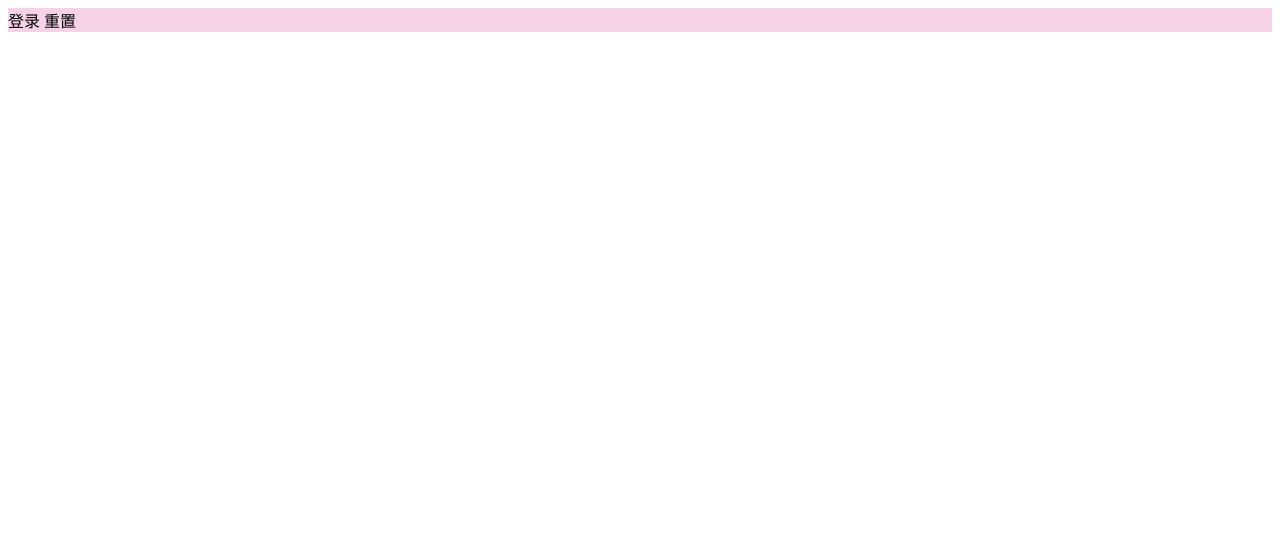
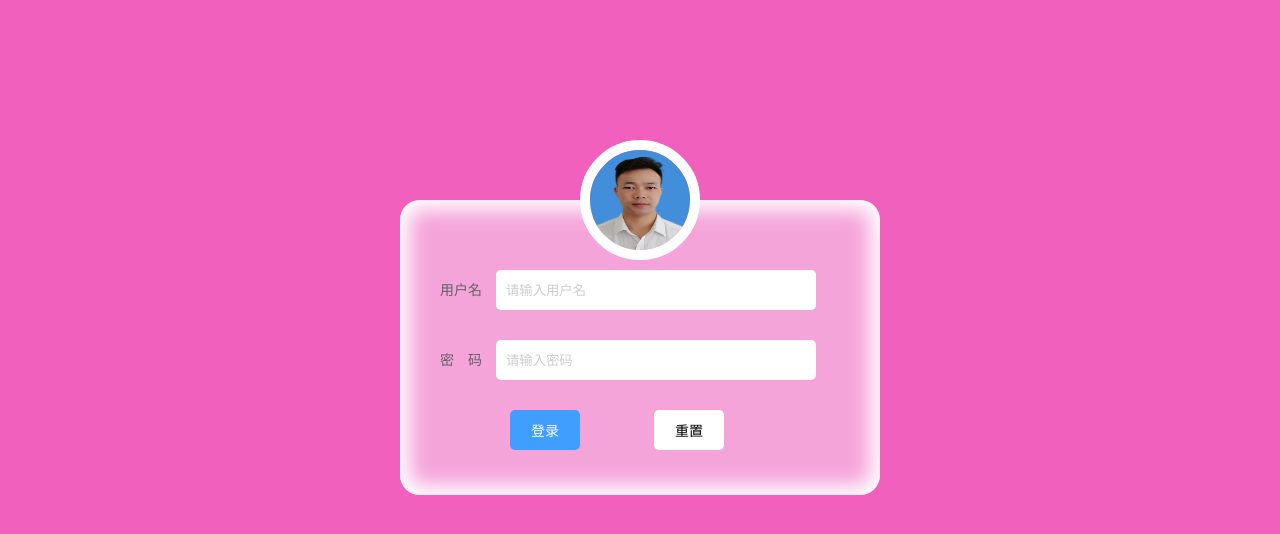
Before and after one commit to corlme/corlme.github.io, a plain HTML site: page index.html in a window 1280 px wide. Drawn offline with Linux system fonts and the light colour scheme.

Commit message:
登录界面

```diff
--- a/index.html
+++ b/index.html
@@ -5,13 +5,12 @@
     <meta name="viewport" content="width=device-width, initial-scale=1.0" />
     <meta http-equiv="X-UA-Compatible" content="ie=edge" />
     <title>登录页</title>
+    <link rel="icon" href="wjf.jpg" />
     <style>
+      body {
+        background-color: rgb(241, 96, 188);
+      }
       .login {
-        height: 100%;
-        overflow: hidden;
-        background-color: rgb(245, 210, 232);
-      }
-      .el-form {
         width: 400px;
         background-color: rgb(245, 164, 218);
         box-shadow: 0px 0px 20px 10px #fff inset;
@@ -20,14 +19,59 @@
         border-radius: 20px;
         position: relative;
       }
-      .el-button + .el-button {
-        margin-left: 100px;
+      .username,
+      .password {
+        height: 50px;
+        margin-bottom: 20px;
       }
-      img {
+      .login span {
+        color: #606266;
+        font-size: 14px;
+        margin-right: 10px;
+      }
+      .login input {
+        height: 40px;
+        width: 300px;
+        border: none;
+        border-radius: 5px;
+        outline: none;
+        padding: 0 10px 0 10px;
+      }
+      .login input::-webkit-input-placeholder {
+        color: #ccc;
+      }
+      .login input::-ms-input-placeholder {
+        color: #ccc;
+      }
+      .login input::-moz-input-placeholder {
+        color: #ccc;
+      }
+      .login input::-o-input-placeholder {
+        color: #ccc;
+      }
+      .login button {
+        width: 70px;
+        height: 40px;
+        margin-left: 70px;
+        border: none;
+        color: #fff;
+        font-size: 14px;
+        border-radius: 5px;
+        background-color: #409eff;
+        border-color: #409eff;
+        margin-bottom: 30px;
+      }
+      .login .resetBtn {
+        color: #000;
+        background-color: #fff;
+      }
+      .login img {
         position: absolute;
-        top: -80px;
         left: 50%;
         transform: translateX(-50%);
+        top: -60px;
+        width: 100px;
+        height: 100px;
         border-radius: 50%;
         border: 10px solid #fff;
       }
@@ -35,33 +79,19 @@
   </head>
   <body>
     <div class="login">
-      <el-form
-        ref="form"
-        status-icon
-        :rules="rules"
-        :model="form"
-        label-width="80px"
-      >
-        <img src="../assets/avatar.jpg" alt="" />
-        <el-form-item label="用户名" prop="username">
-          <el-input
-            placeholder="请输入用户名"
-            v-model="form.username"
-          ></el-input>
-        </el-form-item>
-        <el-form-item label="密码" prop="password">
-          <el-input
-            @keyup.enter.native="login"
-            placeholder="请输入密码"
-            type="password"
-            v-model="form.password"
-          ></el-input>
-        </el-form-item>
-        <el-form-item>
-          <el-button type="primary" @click="login">登录</el-button>
-          <el-button @click="resetForm">重置</el-button>
-        </el-form-item>
-      </el-form>
+      <form id="form">
+        <img src="wjf.jpg" alt="用户头像" />
+        <div class="username">
+          <span>用户名</span>
+          <input type="text" placeholder="请输入用户名" />
+        </div>
+        <div class="password">
+          <span>密　码</span>
+          <input type="password" placeholder="请输入密码" />
+        </div>
+        <button>登录</button>
+        <button class="resetBtn">重置</button>
+      </form>
     </div>
   </body>
 </html>
```
Also changed, not shown: wjf.jpg (added).
